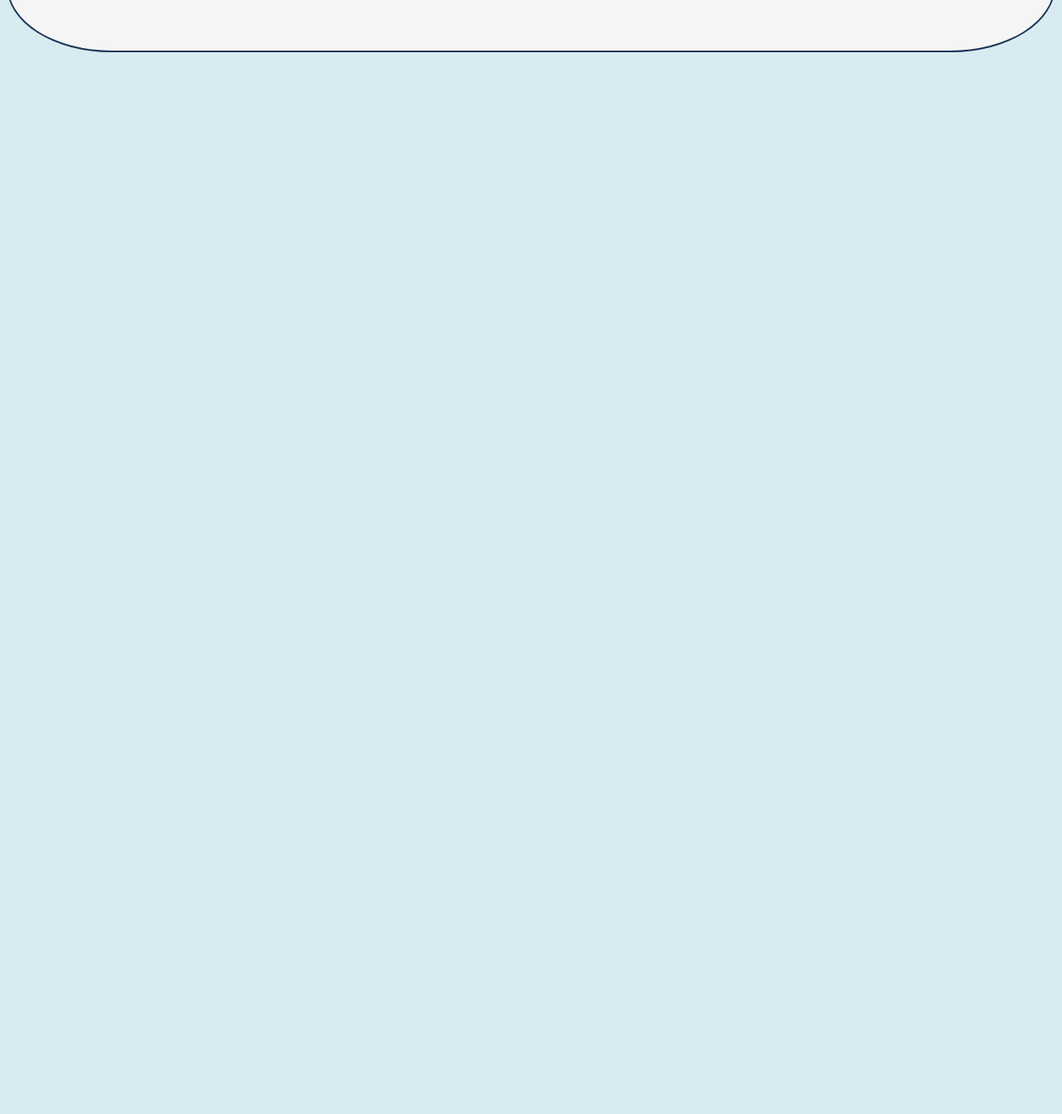
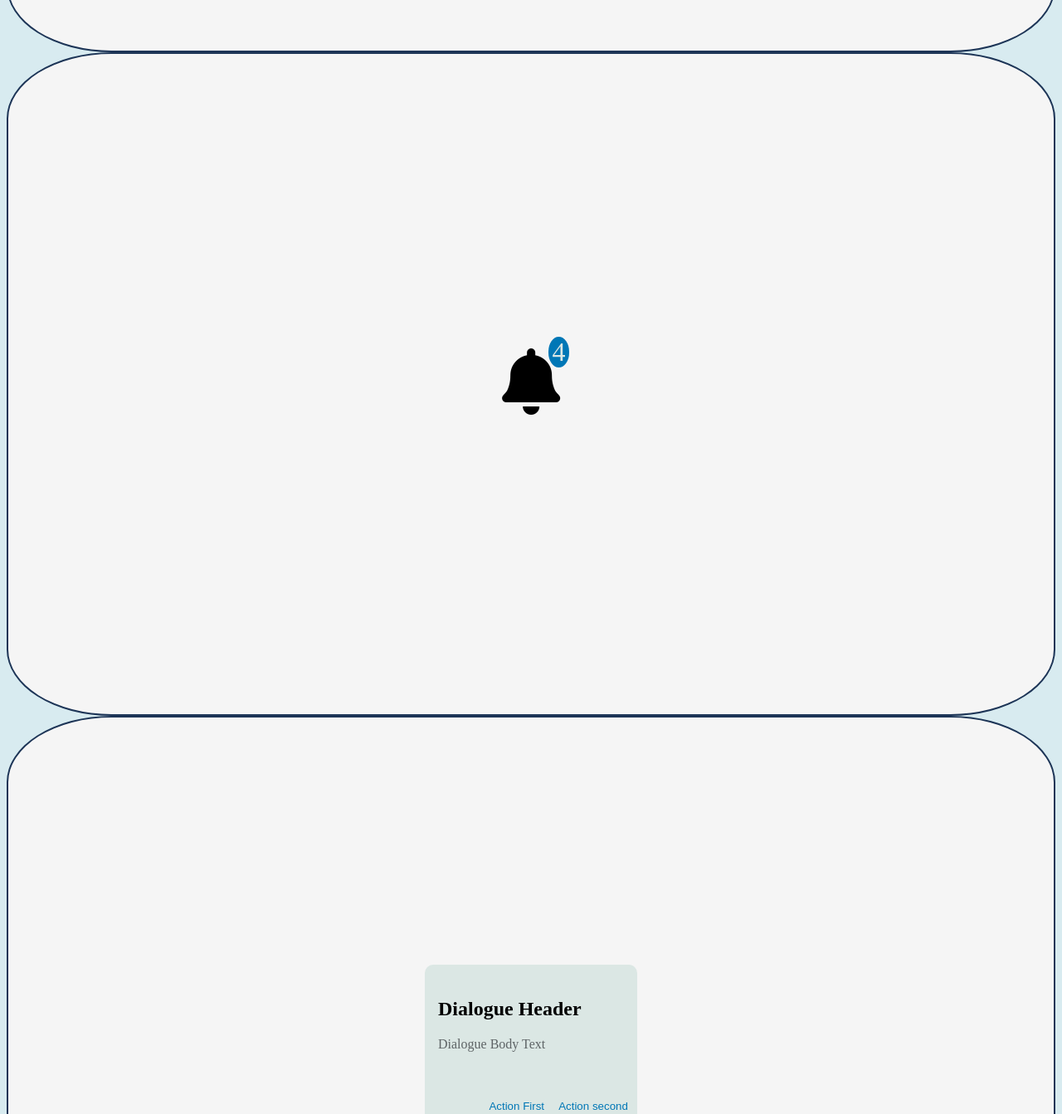
Before and after one commit to Dev-AkshatGupta/Neog-First-Assignment, a plain HTML site: page index.html in a window 1280 px wide. Shown: the part 3145-4488 px from the top of the page at 83% size. Before the commit the page ends 3216 px from the top, so only its background shows below. Drawn offline with Linux system fonts and the light colour scheme.

Commit message:
tabs-made and style done

```diff
--- a/index.html
+++ b/index.html
@@ -82,16 +82,26 @@
                 Dolorum, nesciunt Lorem ipsum dolor sit amet consectetur adipisicing elit. Ea totam amet, ullam quaerat
                 voluptate laborum molestias ratione, at nihil dicta laboriosam ipsum nemo quisquam magni perferendis
                 vel, facere eius consequuntur!
-                Lorem ipsum dolor sit amet consectetur adipisicing elit. Quas sed eligendi architecto, labore suscipit corrupti eius eos veniam, saepe placeat quidem asperiores vitae officiis exercitationem optio dolores tempore totam ab!
-                Lorem ipsum dolor sit amet consectetur adipisicing elit. Quo, recusandae laudantium quaerat quibusdam voluptatem qui facilis reprehenderit ratione facere est omnis quisquam officia odio hic quod, repudiandae asperiores velit? Aliquam.
-                Lorem ipsum dolor sit amet consectetur adipisicing elit. Non quod atque natus libero quidem commodi adipisci ab quo vel, doloremque cum perferendis repellat sapiente, id temporibus mollitia labore. Voluptas, eius.
-                Lorem ipsum dolor sit amet consectetur adipisicing elit. Amet perspiciatis mollitia, eius, debitis aperiam rerum ab est tenetur iusto voluptatibus nihil doloribus inventore dicta odit saepe iure cum sed doloremque.
-                Lorem ipsum dolor sit amet, consectetur adipisicing elit. Cumque perspiciatis, voluptatibus explicabo nulla eaque consequatur, repellendus molestiae dolores labore sit fuga fugiat debitis commodi non consequuntur, reprehenderit sapiente deserunt! Consequatur!
+                Lorem ipsum dolor sit amet consectetur adipisicing elit. Quas sed eligendi architecto, labore suscipit
+                corrupti eius eos veniam, saepe placeat quidem asperiores vitae officiis exercitationem optio dolores
+                tempore totam ab!
+                Lorem ipsum dolor sit amet consectetur adipisicing elit. Quo, recusandae laudantium quaerat quibusdam
+                voluptatem qui facilis reprehenderit ratione facere est omnis quisquam officia odio hic quod,
+                repudiandae asperiores velit? Aliquam.
+                Lorem ipsum dolor sit amet consectetur adipisicing elit. Non quod atque natus libero quidem commodi
+                adipisci ab quo vel, doloremque cum perferendis repellat sapiente, id temporibus mollitia labore.
+                Voluptas, eius.
+                Lorem ipsum dolor sit amet consectetur adipisicing elit. Amet perspiciatis mollitia, eius, debitis
+                aperiam rerum ab est tenetur iusto voluptatibus nihil doloribus inventore dicta odit saepe iure cum sed
+                doloremque.
+                Lorem ipsum dolor sit amet, consectetur adipisicing elit. Cumque perspiciatis, voluptatibus explicabo
+                nulla eaque consequatur, repellendus molestiae dolores labore sit fuga fugiat debitis commodi non
+                consequuntur, reprehenderit sapiente deserunt! Consequatur!
             </p>
 
         </div>
         <div class="toast">
-            <p class="toast-text flex-center">
+            <p class="toast-text ">
                 You can signify any error you want to add in it
             </p>
             <button class="toast-text-buttons highlight">
@@ -101,8 +111,42 @@
             </button>
 
         </div>
+    </div>
+
+    <div class="hero-div flex-center">
+        <div class="badges-div">
+            <i class="fa fa-bell" aria-hidden="true"></i>
+            <div class="badges-div-relative">4</div>
         </div>
-        <script src="./script.js"></script>
+    </div>
+    <div class="hero-div flex-center">
+        <div class="square-dialogue-header ">
+            <div class="square-dialouges-header-heading">
+                <h2 class="square-heading">Dialogue Header</h2>
+                <p class="Dialogue-body-text greying">Dialogue Body Text</p>
+            </div>
+            <div class="square-dialogue-buttons">
+                <button class="square-button highlight">Action First</button>
+                <button class="square-button highlight">Action second</button>
+            </div>
+        </div>
+
+    </div>
+
+    <div class="hero-div flex-center">
+        <div class="tabs-div">
+            <ul class="tabs-div-ul greying ">
+                <li class="tabs-div-ul-li">Tab-1</li>
+                <li class="tabs-div-ul-li">Tab-2</li>
+                <li class="tabs-div-ul-li">Tab-3</li>
+                <li class="tabs-div-ul-li">Tab-4</li>
+                <li class="tabs-div-ul-li">Tab-5</li>
+            </ul>
+        </div>
+
+    </div>
+
+    <script src="./script.js"></script>
 </body>
 
 </html>
--- a/style.css
+++ b/style.css
@@ -11,6 +11,7 @@
     --div-background: #5e6466;
     --white: #fcfcfc;
     --blue: #1d3557;
+    --blue-light:#0077b6;
     --hover-card-blue: #dbe7e4;
     --red-selecting-color:#e63946;
     --color-selection-green:#5f9976;
@@ -75,6 +76,9 @@ img {
     width: 350px;
     background-color: var(--white);
     border-radius: 4px;
+}
+.greying{
+    color: var(--div-background);
 }
 
 /* card element main content */
@@ -213,14 +217,14 @@ img {
 }
 .nav-hero button{
     background-color:var(--blue);
+    padding: .5rem;
 }
 .nav-hero i{
     font-size: 1.5rem;
-    /* background-color: var(--white); */
     color: var(--white);
 }
 .nav-hero button:hover{
-    background-color: var(--blue-selection);
+    background-color: var(--blue-light);
     border-radius: 50%;
 
 }
@@ -262,7 +266,6 @@ border: solid black;
     font-size: 1.3rem;
     border-radius: 15px;
     padding: .6rem;
-
 }
 .toast-text-buttons.highlight{
     color: var(--red-selecting-color);
@@ -270,6 +273,78 @@ border: solid black;
 .toast-text-buttons:hover{
 background-color: var(--div-background);
 }
-.toast-text-buttons icon:hover{
+.badges-div{
+    position: relative;
+    font-size: 5rem;
+}
+.badges-div-relative{
+    color: var(--hover-card-blue);
+    background-color: var(--blue-light);
+    border-radius: 50%;
+    font-size: 2rem;
+    text-align: center;
+    padding-right: .3rem;
+    padding-left: .3rem;
+    position: absolute;
+    z-index: 1;
+    top:-.7rem;
+    right:-.7rem;
+}
+/* Header Square  */
+.square-dialogue-header{
+    width: 20vw;
+    height:25vh;
+    border-radius: 10px;
+    background-color: var(--hover-card-blue);
+    box-shadow: var(--white);
+    display: flex;
+    flex-direction: column;
+    justify-content: space-evenly;
+}
+.square-dialouges-header-heading{
+    margin-left: 1rem;
+}
+.square-dialogue-buttons{
+    margin-top: 8%;
+    display: flex;
+    justify-content: flex-end;
 
 }
+.square-button{
+margin-right: 2%;
+background-color: var(--hover-card-blue);
+color: var(--blue-light);
+border-radius: .8rem;
+}
+.square-button:hover{
+    background-color: var(--blue-light);
+    color: whitesmoke;
+}
+/* Tabs styling components */
+.tabs-div{
+    background-color: var(--hover-card-blue);
+    padding: 0;
+}
+.tabs-div-ul{
+    font-size: 1.6rem;
+    display: flex;
+    justify-content: space-evenly;
+    align-items: flex-start;
+    padding:0;
+    margin: 0;
+}
+.tabs-div-ul-li{
+    list-style: none;
+    cursor: pointer;
+    margin:.5rem;
+    padding: .5rem;
+}
+.tabs-div-ul-li:hover{
+    color: var(--blue-light);
+    border-bottom: var(--blue-light) solid 1px;
+    background-color: var(--blue-selection);
+}
+.tabs-div-ul-li+.tabs-div-ul-li{
+    margin-left: .6rem;
+
+}
```
